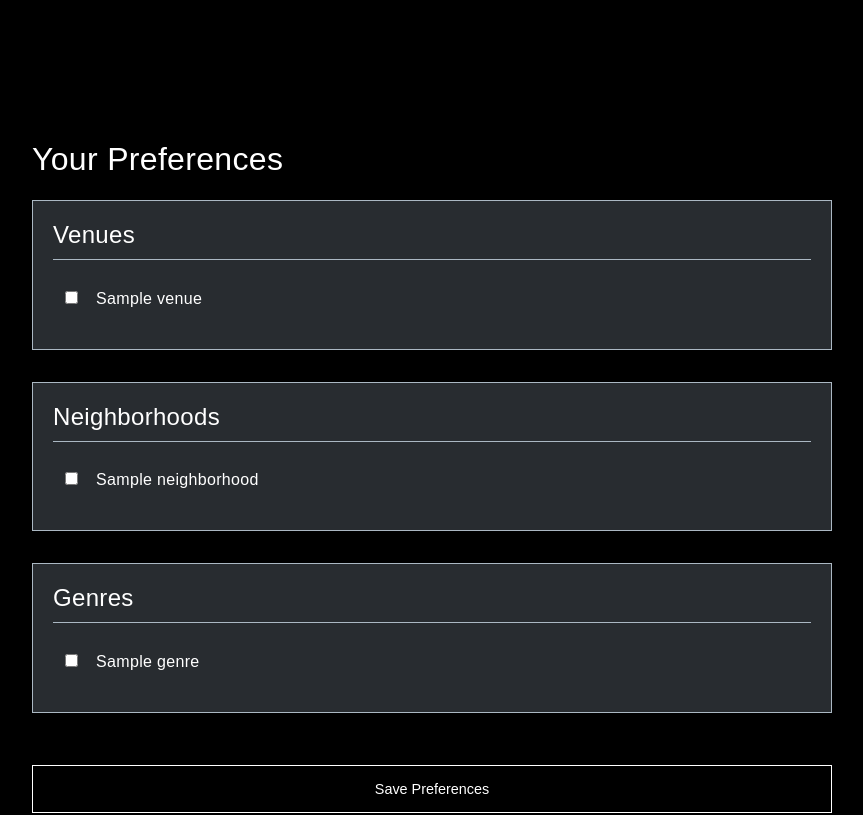
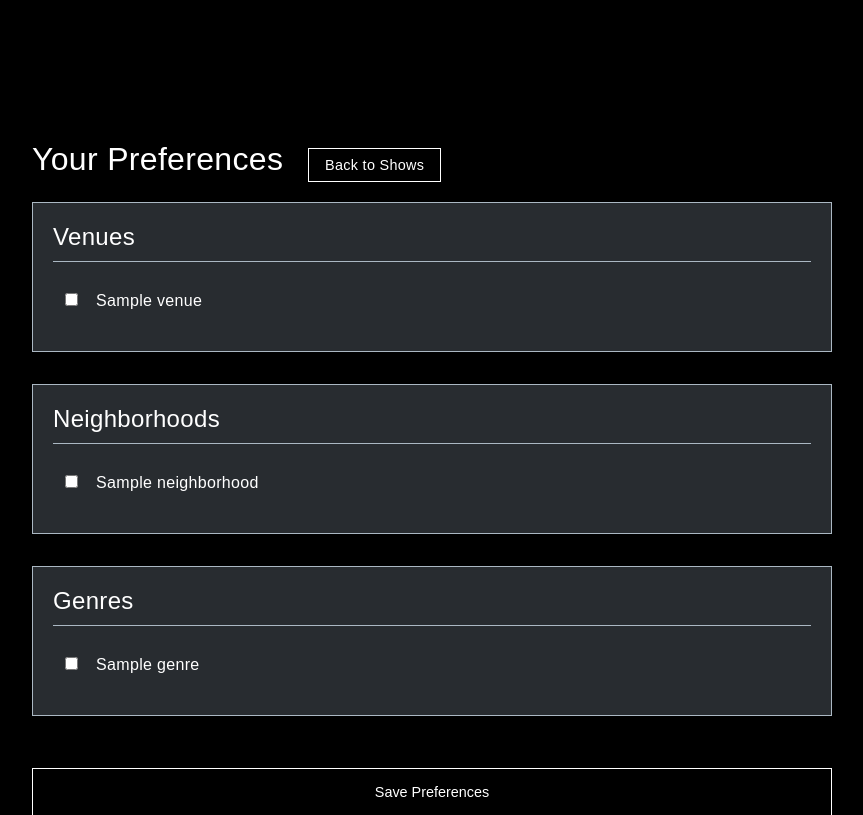
Before and after one commit to hack-c/jazzlistings, a Python web app: template templates/preferences.html in a window 1280 px wide. Shown: the part 79-894 px from the top of the page, without its empty margins (208-1071 px from the left). Run offline with Jinja, Linux system fonts and the light colour scheme; the template is opened without the code that fills it: most values are stand-ins (such as "Sample title", 1, 10 or a date in 2020); some web fonts are replaced.

Commit message:
back to shows

```diff
--- a/templates/base.html
+++ b/templates/base.html
@@ -207,6 +207,18 @@
             width: 100%;
             padding: 15px;
         }
+
+        /* Add to existing styles */
+        .back-button {
+            margin-bottom: 20px;
+            display: inline-block;
+        }
+
+        /* Update preferences-form to accommodate the back button */
+        .preferences-form h1 {
+            display: inline-block;
+            margin-right: 20px;
+        }
     </style>
     <link rel="stylesheet" href="https://cdnjs.cloudflare.com/ajax/libs/font-awesome/5.15.4/css/all.min.css">
 </head>
--- a/templates/preferences.html
+++ b/templates/preferences.html
@@ -3,6 +3,8 @@
 {% block content %}
 <div class="preferences-form">
     <h1>Your Preferences</h1>
+    <a href="{{ url_for('index') }}" class="wp-block-button__link back-button">Back to Shows</a>
+
     <form method="POST" action="{{ url_for('save_preferences') }}">
         <div class="preference-section">
             <h2>Venues</h2>
```
